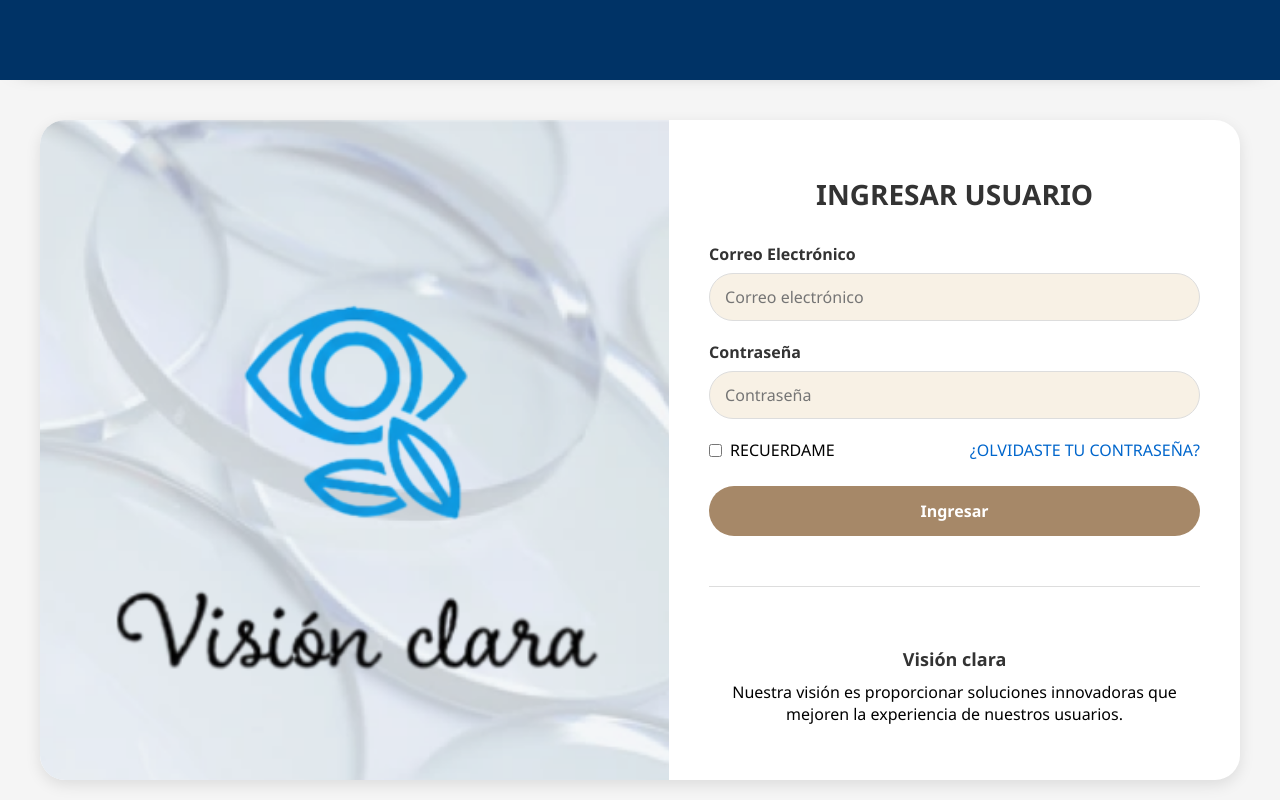
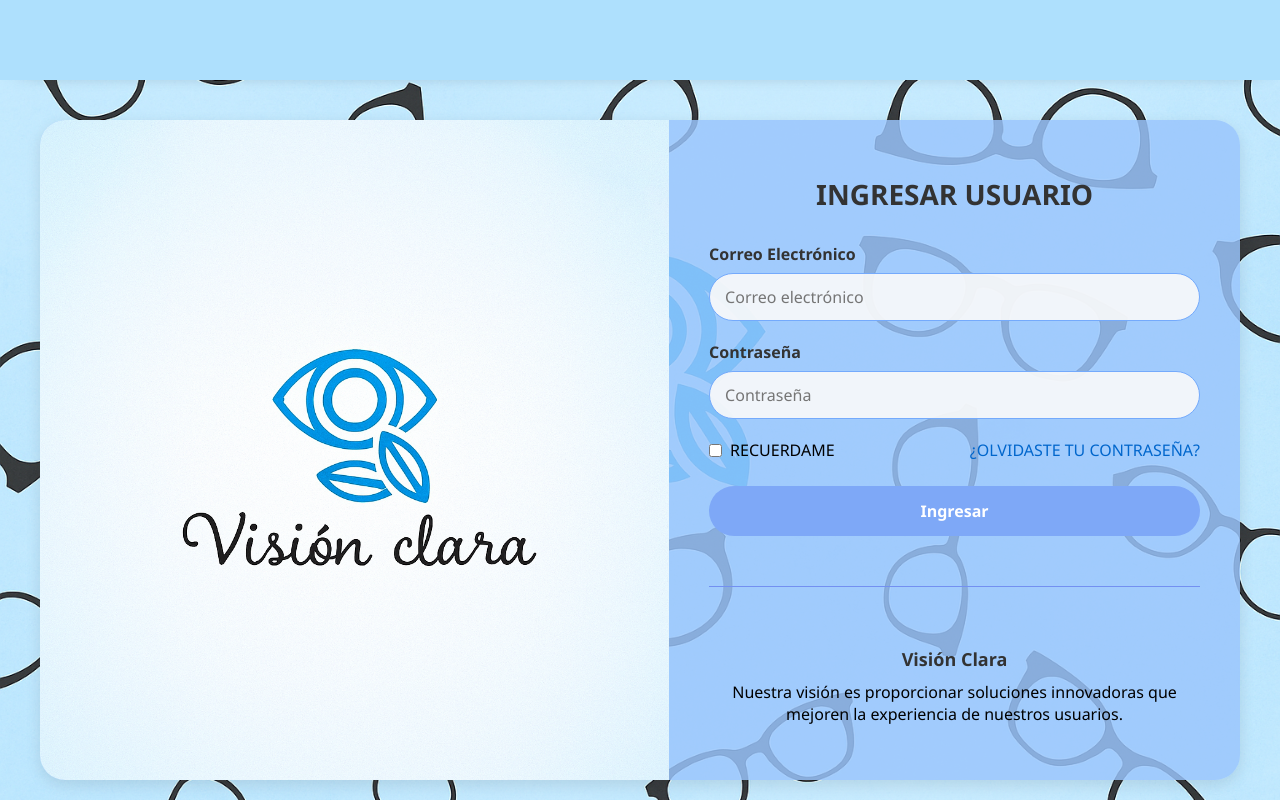
Before and after one commit to anabeli05/Vision-Clara, a PHP site: page /Login/inicioSecion.php in a window 1280 px wide. Run offline with PHP 8.4, Linux system fonts and the light colour scheme.

Commit message:
Rediseño del Apartado Login

```diff
--- a/Login/estilos.css
+++ b/Login/estilos.css
@@ -7,7 +7,9 @@
 }
 
 body {
-    background-color: #f5f5f5;
+    background: url('../Imagenes/fondo_login.png') no-repeat center center;
+    background-size: cover;
+    background-color: #9ac5fdd3;
     min-height: 100vh;
     display: flex;
     flex-direction: column;
@@ -20,7 +22,7 @@ header {
     left: 0;
     width: 100%;
     height: 80px;
-    background: #003366;
+    background: #aee0fd;
     box-shadow: 0 4px 25px -22px black;
     z-index: 2;
     display: flex;
@@ -47,7 +49,7 @@ header {
     width: 100%;
     max-width: 1200px;
     margin: 0 auto;
-    background: white;
+    background: #9ac5fdd3;
     border-radius: 25px;
     overflow: hidden;
     box-shadow: 0 5px 15px rgba(0, 0, 0, 0.1);
@@ -61,7 +63,7 @@ header {
     display: flex;
     align-items: center;
     justify-content: center;
-    color: white;
+    color: rgb(87, 186, 252);
     font-size: 24px;
     text-align: center;
     padding: 20px;
@@ -73,7 +75,7 @@ header {
 }
 
 .image-section.vision-bg {
-    background: url('../Imagenes/login.png') no-repeat center center;
+    background: url('../Imagenes/vision_claraWide.png') no-repeat center center;
     background-size: cover;
 }
 
@@ -140,16 +142,16 @@ header {
 .form-group input {
     width: 100%;
     padding: 12px 15px;
-    border: 1px solid #ddd;
+    border: 1px solid #74aafc;
     border-radius: 25px;
     font-size: 16px;
-    background-color: #f8f1e5;
+    background-color: #fafafae8;
     transition: all 0.3s ease;
 }
 
 .form-group input:focus {
     outline: none;
-    border-color: #a67c52;
+    border-color: #bbd0fd;
     box-shadow: 0 0 0 2px rgba(166, 124, 82, 0.2);
 }
 
@@ -166,13 +168,13 @@ header {
     height: 50px;
     text-align: center;
     font-size: 20px;
-    border: 1px solid #ddd;
+    border: 1px solid #60b5fa;
     border-radius: 25px;
-    background-color: #f8f1e5;
+    background-color:  #fafafae8;
 }
 
 .code-inputs input:focus {
-    border-color: #a67c52;
+    border-color: #c5c5c5;
     outline: none;
 }
 
@@ -229,11 +231,11 @@ header {
 }
 
 .login-button, .send-button, .submit-button, .confirm-button {
-    background-color: #a68868;
+    background-color: #7ea8f7;
 }
 
 .login-button:hover, .send-button:hover, .submit-button:hover, .confirm-button:hover {
-    background-color: #64350f;
+    background-color: #77a3d1;
 }
 
 /* ===== OPCIONES ADICIONALES ===== */
@@ -273,7 +275,7 @@ header {
 /* ===== DIVISOR ===== */
 .divider {
     height: 1px;
-    background-color: #ddd;
+    background-color: #7390f1;
     margin: 20px 0;
 }
 
--- a/Login/inicioSecion.php
+++ b/Login/inicioSecion.php
@@ -10,9 +10,9 @@ if(isset($_SESSION['logged_in']) && $_SESSION['logged_in'] === true) {
     // Redirigir a dashboard específico según rol
     if(isset($_SESSION['user_rol'])) {
         if($_SESSION['user_rol'] === 'Super Admin') {
-            header("location: ../Dashboard_SuperAdmin/inicio/SuperInicio.php");
+            header('Location: ../Dashboard_SuperAdmin/inicio/InicioSA.php');
         } else {
-            header("location: ../Dashboard_Admin/inicio/inicioAdmin.php");
+            header('Location: ../Dashboard_Admin/inicio/InicioSA.php');
         }
     }
     exit;
@@ -95,7 +95,7 @@ unset($_SESSION['temp_email'], $_SESSION['temp_remember']);
                 <div class="divider"></div>
 
                 <div class="vision-section">
-                    <h3>Visión clara</h3>
+                    <h3>Visión Clara</h3>
                     <p>Nuestra visión es proporcionar soluciones innovadoras que mejoren la experiencia de nuestros usuarios.</p>
                 </div>
             </div>
```
Also changed, not shown: Imagenes/fondo_login.png (added), Imagenes/vision_claraWide.png (added).
